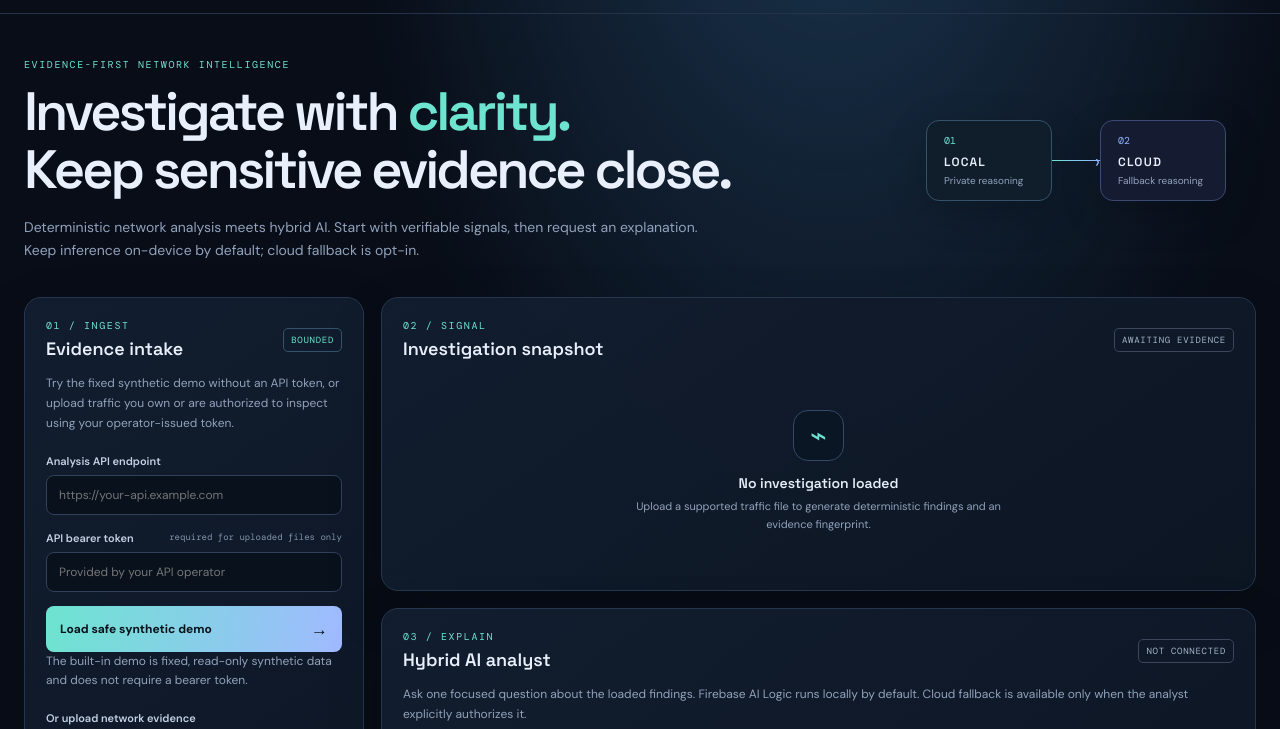
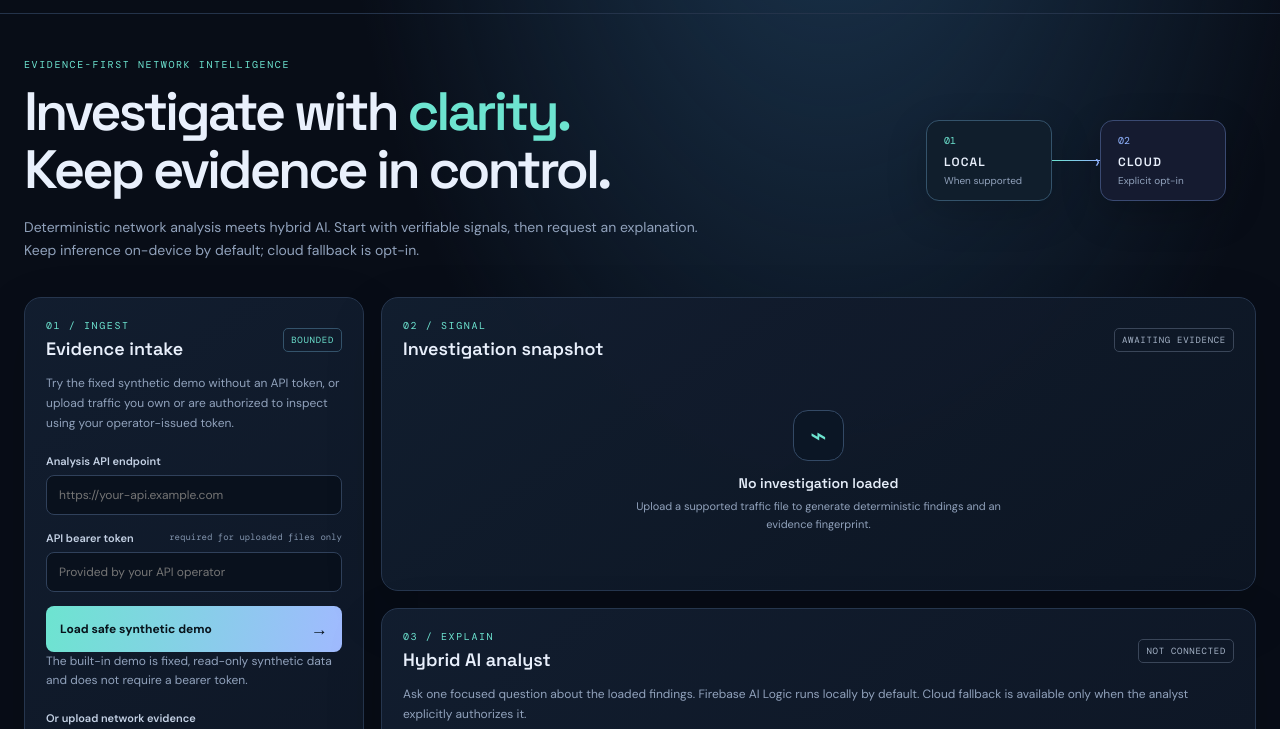
Before and after one commit to yobi369/PacketWhisperer-AI, a website built with Vite: page web/index.html in a window 1280 px wide. Shown: the part 62-791 px from the top of the page. Built offline with nearby package versions, Linux system fonts and the light colour scheme; some packages are replaced by stand-ins of ours; no server answers.

Commit message:
Clarify hybrid inference availability and consent in hero copy

```diff
--- a/web/index.html
+++ b/web/index.html
@@ -15,8 +15,8 @@
     </header>
     <main class="layout">
       <section class="intro">
-        <div><p class="eyebrow">EVIDENCE-FIRST NETWORK INTELLIGENCE</p><h1>Investigate with <em>clarity.</em><br/>Keep sensitive evidence close.</h1><p class="lede">Deterministic network analysis meets hybrid AI. Start with verifiable signals, then request an explanation. Keep inference on-device by default; cloud fallback is opt-in.</p></div>
-        <div class="architecture" aria-label="Hybrid inference architecture"><div class="node"><span>01</span><b>LOCAL</b><small>Private reasoning</small></div><div class="link-line"></div><div class="node cloud"><span>02</span><b>CLOUD</b><small>Fallback reasoning</small></div></div>
+        <div><p class="eyebrow">EVIDENCE-FIRST NETWORK INTELLIGENCE</p><h1>Investigate with <em>clarity.</em><br/>Keep evidence in control.</h1><p class="lede">Deterministic network analysis meets hybrid AI. Start with verifiable signals, then request an explanation. Keep inference on-device by default; cloud fallback is opt-in.</p></div>
+        <div class="architecture" aria-label="Hybrid inference architecture"><div class="node"><span>01</span><b>LOCAL</b><small>When supported</small></div><div class="link-line"></div><div class="node cloud"><span>02</span><b>CLOUD</b><small>Explicit opt-in</small></div></div>
       </section>
       <section class="workspace">
         <aside class="panel ingest">
```
